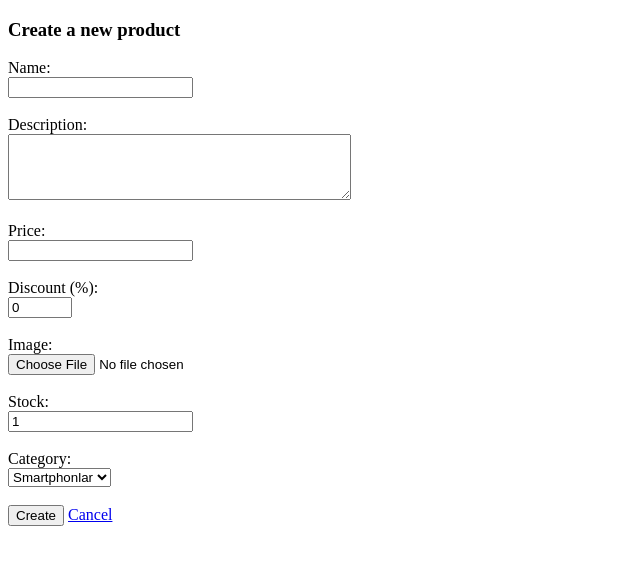
After one commit to ex1ndle1/online-shop, a Django app: page /create_product/ in a window 1280 px wide. The commit adds this page. Shown: the top 565 px of the page, without its empty margins (0-640 px from the left). Run offline with Django 5.2, Linux system fonts and the light colour scheme; data comes from the database, SQL or seed files in the repository; both versions use the stored data as it was after the commit.

Commit message:
added crud

```diff
--- /dev/null
+++ b/app/forms.py
@@ -0,0 +1,7 @@
+from .models import Product
+from django import forms
+
+class ProductForm(forms.ModelForm):
+    class Meta:
+        model  = Product
+        fields = ['name','description','price','discount','stock','category','image']
--- /dev/null
+++ b/app/templates/app/create_product.html
@@ -0,0 +1,41 @@
+<!DOCTYPE html>
+<html lang="en">
+<head>
+    <meta charset="UTF-8">
+    <meta name="viewport" content="width=device-width, initial-scale=1.0">
+    <title>Document</title>
+</head>
+<body>
+    <h3>Create a new product</h3>
+
+<form method="POST" enctype="multipart/form-data">
+    {% csrf_token %}
+    <label for="id_name">Name:</label><br>
+ <input type="text" name="name" id="id_name" required><br><br>
+    <label for="id_description">Description:</label><br>
+    <textarea name="description" id="id_description" rows="4" cols="40"></textarea><br><br>
+<label for="id_price">Price:</label><br>
+<input type="number" name="price" id="id_price" step="0.01" required><br><br>
+<label for="id_discount">Discount (%):</label><br>
+<input type="number" name="discount" id="id_discount" min="0" max="100" value="0"><br><br>
+<label for="id_image">Image:</label><br>
+    <input type="file" name="image" id="id_image"><br><br>
+    <label for="id_stock">Stock:</label><br>
+
+   <input type="number" name="stock" id="id_stock" min="1" value="1"><br><br>
+
+    <label for="id_category" >Category:</label><br>
+    <select name="category" id="id_category" required>
+        {% for category in categories %}
+            <option value="{{ category.id }}" >{{ category.title }}</option>
+        {% endfor %}
+    </select><br><br>
+
+    <button type="submit">Create</button>
+    <a href="{% url 'app:index' %}">Cancel</a>
+
+
+</form>
+
+</body>
+</html>
--- a/app/templates/app/detail.html
+++ b/app/templates/app/detail.html
@@ -24,6 +24,7 @@
                     <ul class="navbar-nav me-auto mb-2 mb-lg-0 ms-lg-4">
                         <li class="nav-item"><a class="nav-link active" aria-current="page" href="#!">Home</a></li>
                         <li class="nav-item"><a class="nav-link" href="#!">About</a></li>
+                        <li></li>
                         <li class="nav-item dropdown">
                             <a class="nav-link dropdown-toggle" id="navbarDropdown" href="#" role="button" data-bs-toggle="dropdown" aria-expanded="false">Shop</a>
                             <ul class="dropdown-menu" aria-labelledby="navbarDropdown">
--- a/app/urls.py
+++ b/app/urls.py
@@ -2,10 +2,12 @@
 from django.contrib import admin
 from django.urls import path,include
 
-from .views import index,detail
+from .views import index,detail,create_product,delete_product
 
 app_name = 'app'
 urlpatterns = [
     path('', index, name='index'),
+    path('delete/', delete_product , name='delete_product'),
     path('details/<int:product_id>/', detail, name='detail'),
+    path('create_product/',create_product, name='create_product')
 ]
--- a/app/views.py
+++ b/app/views.py
@@ -1,5 +1,8 @@
-from django.shortcuts import render,get_object_or_404
+from django.shortcuts import render,get_object_or_404,redirect
+
 from .models import Category,Product
+from .forms import ProductForm
+
 # Create your views here.
 def index(request):
     category = Category.objects.all()
@@ -15,3 +18,30 @@ def index(request):
 def detail(request, product_id):
     product = get_object_or_404(Product, id = product_id)
     return render(request, 'app/detail.html', {'product':product})
+
+
+
+def create_product(request):
+    category = Category.objects.all()
+
+    if request.method == 'POST':
+        form = ProductForm(request.POST, request.FILES)
+        if form.is_valid():
+            form.save()
+            return redirect('app:index') #har bir ozagrishlardan keyin bosh sahifaga kochishni qoshdim
+
+    else:
+        form = ProductForm()
+    return render(request, 'app/create_product.html', {'form': form, 'title': 'Add Product','categories':category})
+
+
+def delete_product(request):
+
+    if request.method == 'POST':
+        product_id =request.POST.get("product_id")
+
+        product = get_object_or_404(Product,pk=product_id)
+        product.delete()
+        return redirect('app:index')
+
+    return render(request, 'app/delete_product.html')
```
Also changed, not shown: app/models.py (+7 -6 lines), app/templates/app/delete_product.html (added, +24 -0 lines), db.sqlite3, product/61zwK7mmLtL_0PgvbTj.jpg (added), product/61zwK7mmLtL_DlQLRCO.jpg (added), product/61zwK7mmLtL_SxMzR1q.jpg (added), product/61zwK7mmLtL_YGaArLy.jpg (added), product/61zwK7mmLtL_ejFFC9Y.jpg (added).
